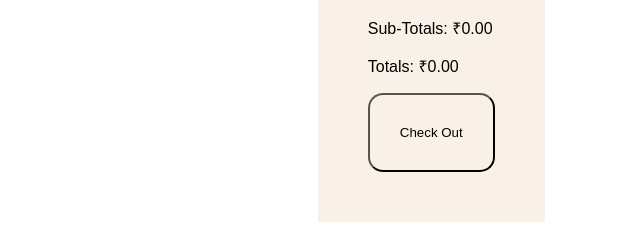
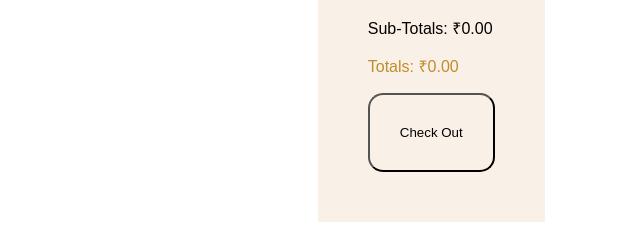
Before and after one commit to singhScriptor/L2-Assesment, a plain HTML site: page index.html in a window 1280 px wide. Shown: the part 547-772 px from the top of the page, 640-1280 px from the left. Drawn offline with Linux system fonts and the light colour scheme; no server answers.

Commit message:
cart total p tag color changed

```diff
--- a/style.css
+++ b/style.css
@@ -169,6 +169,8 @@ main {
     text-align: left;
 }
 
+
+
 /* Responsive adjustments */
 @media (max-width: 793px) {
     .cart-table, .cart-summary {
@@ -223,6 +225,10 @@ main {
     background-color: brown;
     color: white;
     border: none;
+}
+
+#Totals {
+    color: #c08c2c;
 }
 
 
```
